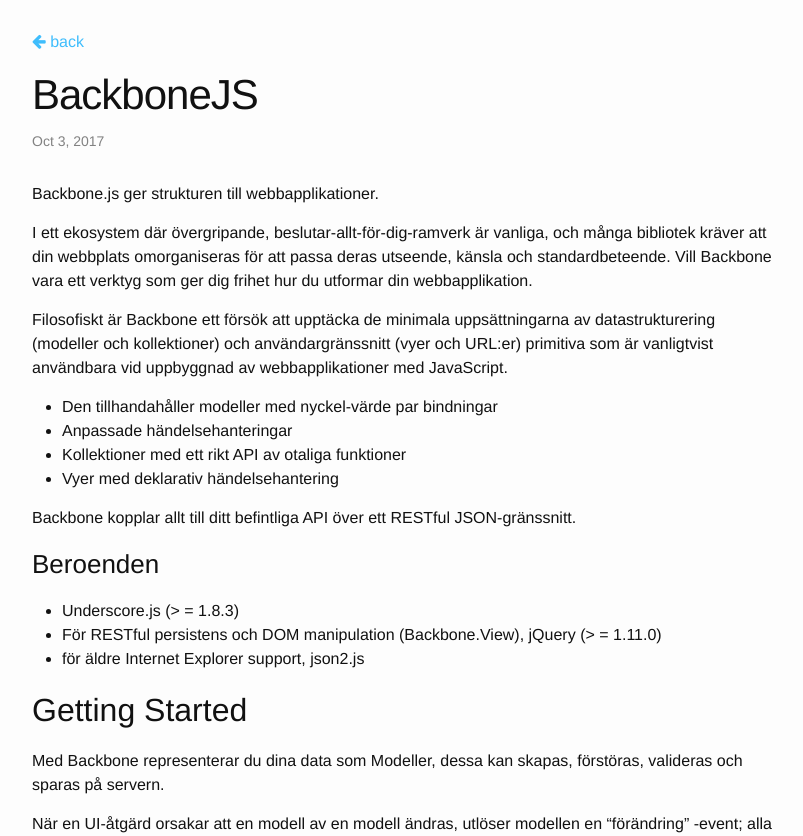
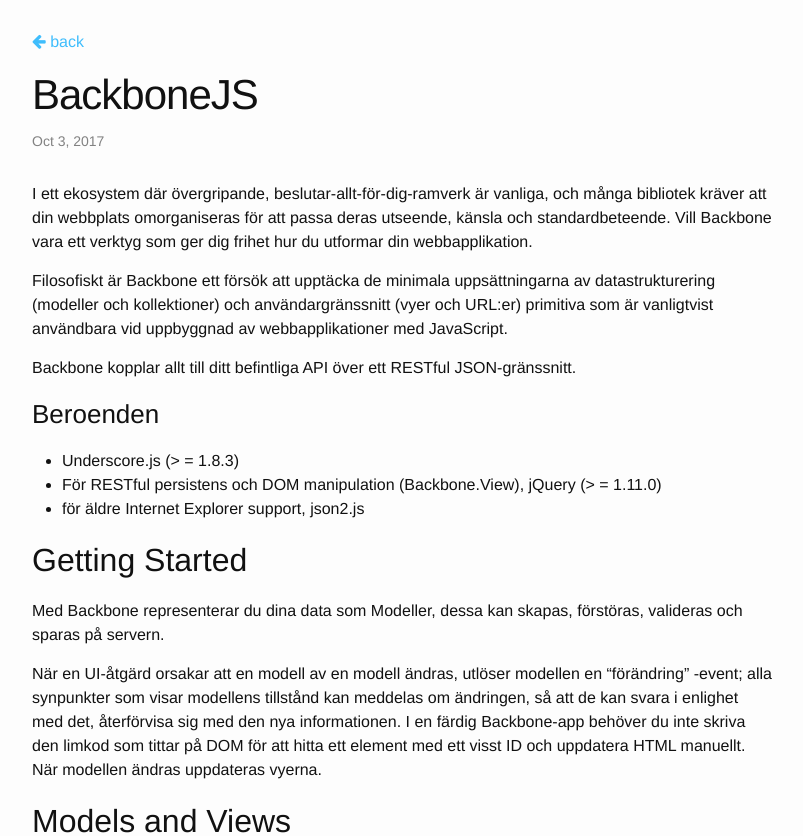
Before and after one commit to develdoe/develdoe.github.io, a Jekyll site: the page built from _posts/2017-10-03-backbonejs.md, in a window 1280 px wide and 900 px high, cut to the strip 0-836 px from the top of the window. Shown: the whole strip, without its empty margins (238-1041 px from the left). Built offline with Jekyll 4.4.1, drawn with Linux system fonts in a browser that asks for light colours.

Commit message:
Update 2017-10-03-backbonejs.md

```diff
--- a/_posts/2017-10-03-backbonejs.md
+++ b/_posts/2017-10-03-backbonejs.md
@@ -4,16 +4,9 @@
 title: BackboneJS
 ---
 
-Backbone.js ger strukturen till webbapplikationer.
-
 I ett ekosystem där övergripande, beslutar-allt-för-dig-ramverk är vanliga, och många bibliotek kräver att din webbplats omorganiseras för att passa deras utseende, känsla och standardbeteende. Vill Backbone vara ett verktyg som ger dig frihet hur du utformar din webbapplikation.
 
 Filosofiskt är Backbone ett försök att upptäcka de minimala uppsättningarna av datastrukturering (modeller och kollektioner) och användargränssnitt (vyer och URL:er) primitiva som är vanligtvist användbara vid uppbyggnad av webbapplikationer med JavaScript.
-
-* Den tillhandahåller modeller med nyckel-värde par bindningar
-* Anpassade händelsehanteringar
-* Kollektioner med ett rikt API av otaliga funktioner
-* Vyer med deklarativ händelsehantering
 
 Backbone kopplar allt till ditt befintliga API över ett RESTful JSON-gränssnitt.
 
```
